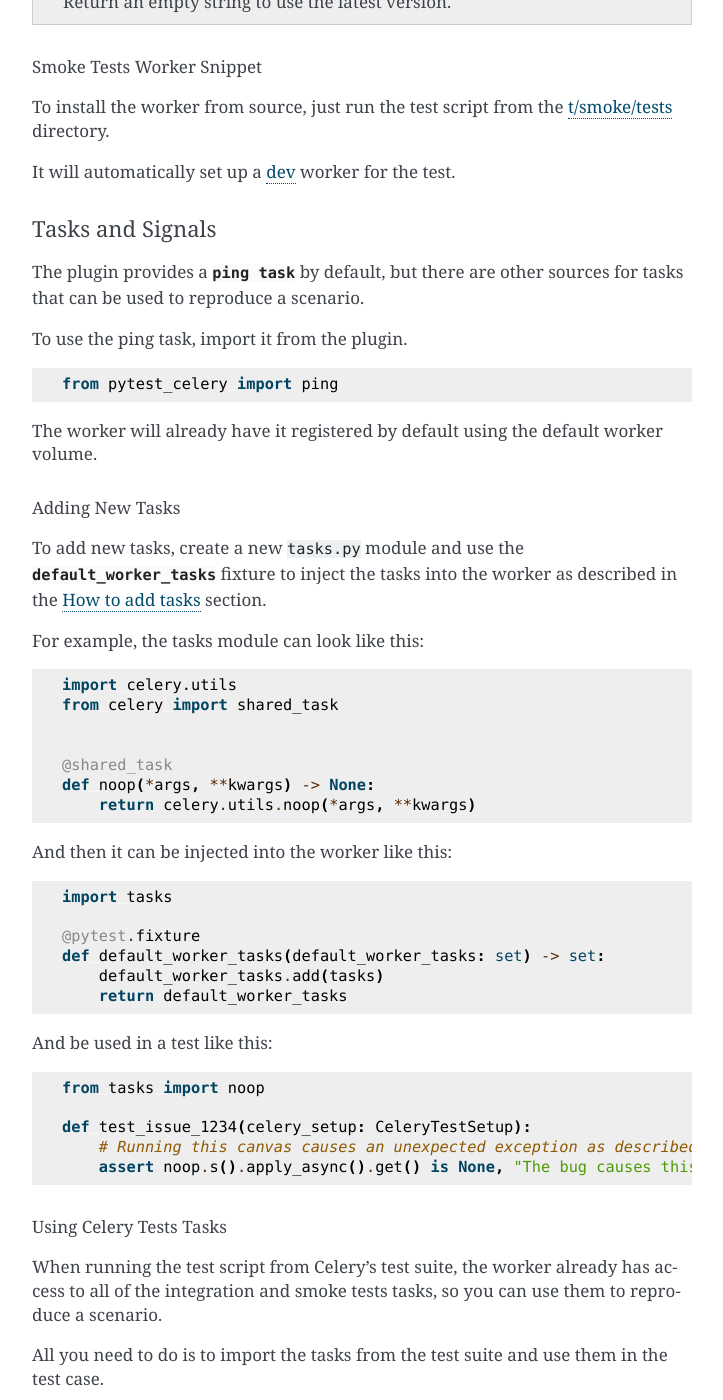
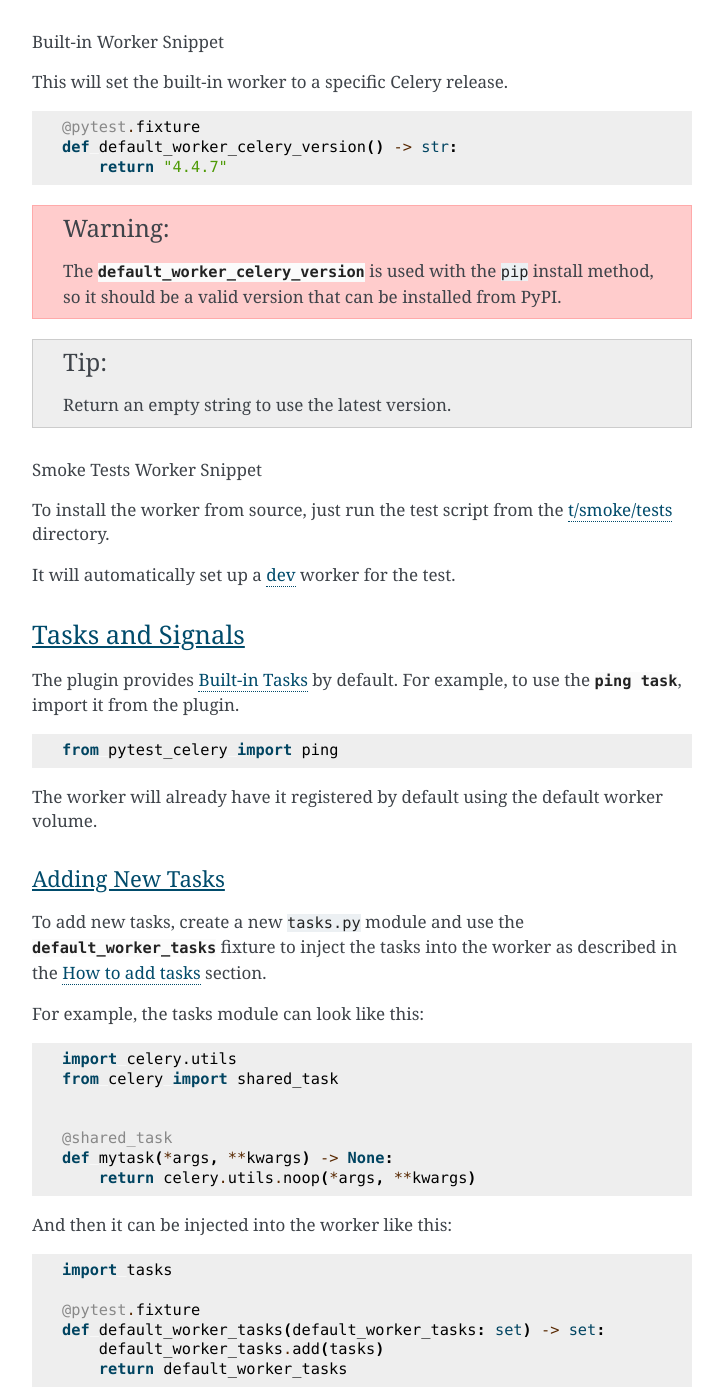
Before and after one commit to celery/pytest-celery, a Sphinx documentation site: the page built from docs/userguide/celery-bug-report.rst, in a window 1280 px wide and 1400 px high, scrolled down 3486 px. Shown: the whole window, without its empty margins (388-1111 px from the left). Built offline with Sphinx 7.4.7, drawn with Linux system fonts in a browser that asks for light colours; some of the changed text lies outside the part shown.

Commit message:
Improved the celery bug report doc (#272)

```diff
--- a/docs/userguide/celery-bug-report.rst
+++ b/docs/userguide/celery-bug-report.rst
@@ -172,12 +172,10 @@
 It will automatically set up a `dev <https://github.com/celery/celery/blob/main/t/smoke/workers/dev.py>`_ worker for the test.
 
 Tasks and Signals
------------------
+~~~~~~~~~~~~~~~~~
 
-The plugin provides a :func:`ping task <pytest_celery.vendors.worker.tasks.ping>` by default, but there are other
-sources for tasks that can be used to reproduce a scenario.
-
-To use the ping task, import it from the plugin.
+The plugin provides :ref:`default-tasks` by default. For example, to use the :func:`ping task <pytest_celery.vendors.worker.tasks.ping>`,
+import it from the plugin.
 
 .. code-block:: python
 
@@ -186,7 +184,7 @@
 The worker will already have it registered by default using the default worker volume.
 
 Adding New Tasks
-################
+----------------
 
 To add new tasks, create a new ``tasks.py`` module and use the :func:`default_worker_tasks <pytest_celery.vendors.worker.fixtures.default_worker_tasks>` fixture
 to inject the tasks into the worker as described in the :ref:`injecting-tasks` section.
@@ -200,7 +198,7 @@
 
 
     @shared_task
-    def noop(*args, **kwargs) -> None:
+    def mytask(*args, **kwargs) -> None:
         return celery.utils.noop(*args, **kwargs)
 
 And then it can be injected into the worker like this:
@@ -218,17 +216,17 @@
 
 .. code-block:: python
 
-    from tasks import noop
+    from tasks import mytask
 
     def test_issue_1234(celery_setup: CeleryTestSetup):
         # Running this canvas causes an unexpected exception as described in the bug report...
-        assert noop.s().apply_async().get() is None, "The bug causes this assertion to fail..."
+        assert mytask.s().apply_async().get() is None, "The bug causes this assertion to fail..."
 
 Using Celery Tests Tasks
-########################
+------------------------
 
 When running the test script from Celery's test suite, the worker already has access to all of the integration
-and smoke tests tasks, so you can use them to reproduce a scenario.
+and smoke tests tasks, in addition to the :ref:`default-tasks`, so you can use them to reproduce a scenario as well.
 
 All you need to do is to import the tasks from the test suite and use them in the test case.
 
@@ -251,7 +249,7 @@
     when publishing tasks.
 
 Signal Handlers
-###############
+---------------
 
 Signals can be connected inline in the test case, or by injecting a module with the signal handlers into the worker.
 
@@ -271,12 +269,6 @@
 
 Injecting signal handlers is using a similar pattern to adding tasks and can be done according
 to the :ref:`signal-handlers-modules-injection` section.
-
-Tasks
-~~~~~
-
-The :ref:`default-tasks` can be used out-of-the-box, but you can also add new tasks to the worker by creating a new module
-and injecting it into the environment. See :ref:`injecting-tasks` for more information.
 
 Templates
 =========
```
Also changed, not shown: other parts of docs/userguide/celery-bug-report.rst (+7 -1 lines).
